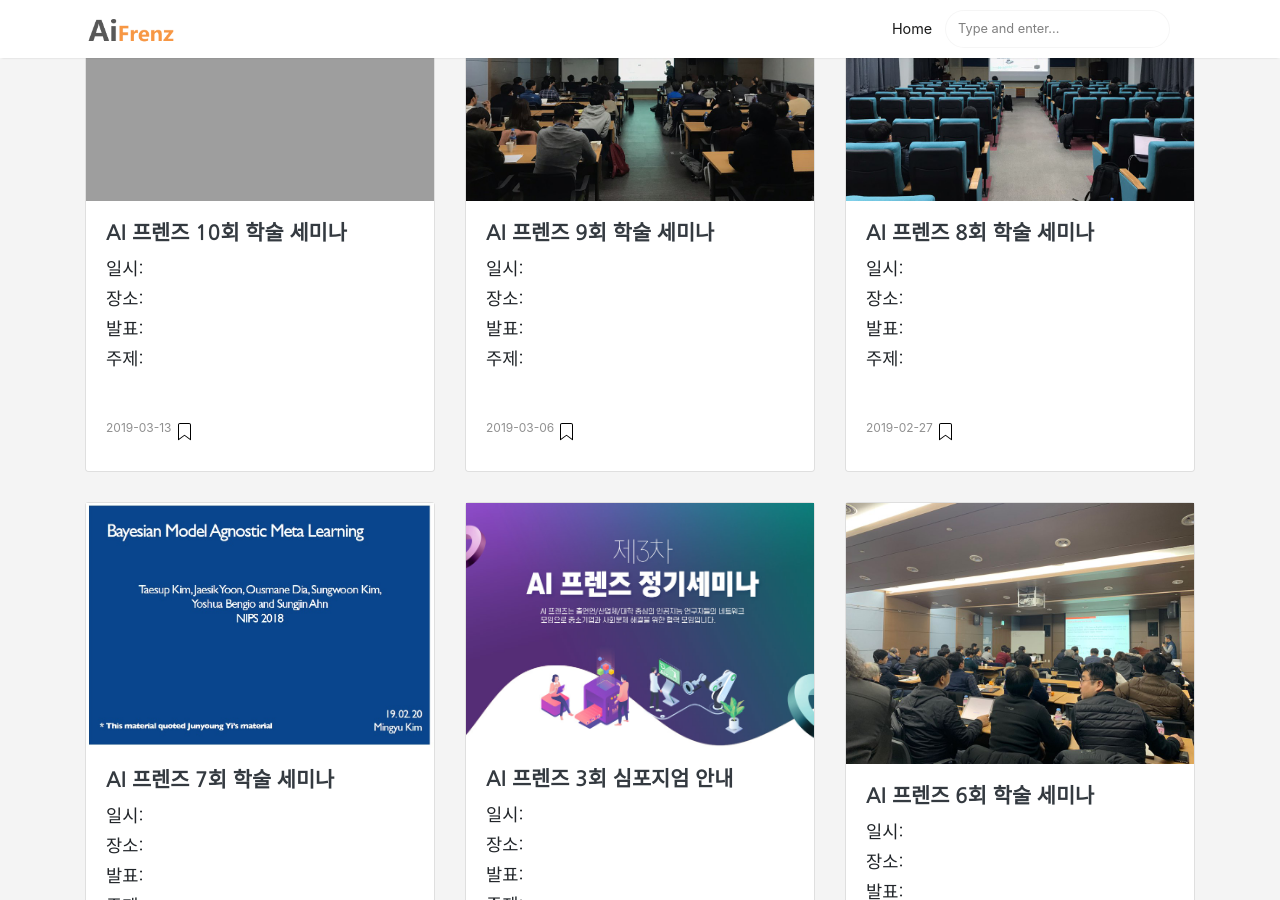
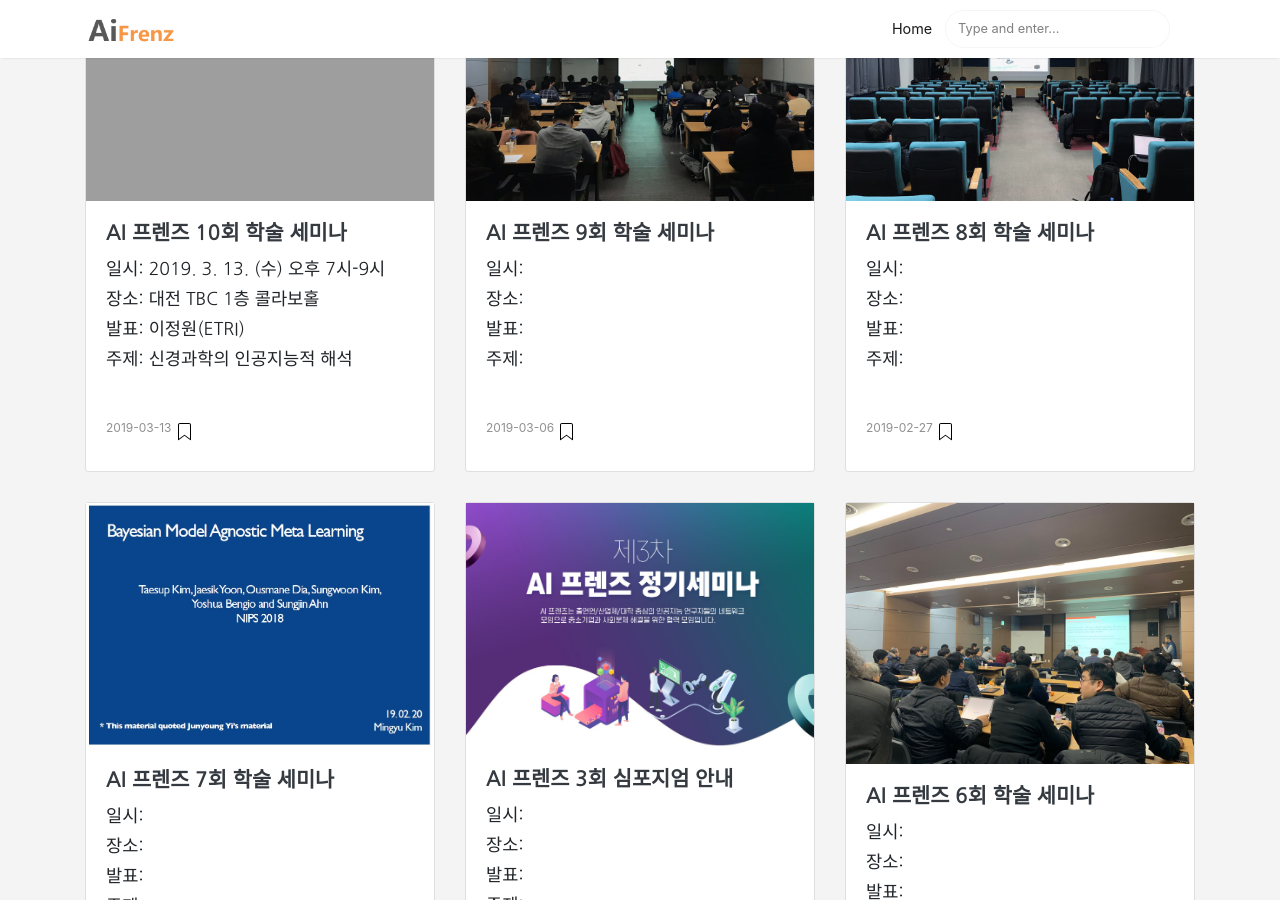
Before and after one commit to aifrenz/aifrenz.github.io, a Jekyll site: the page built from index.html, in a window 1280 px wide and 900 px high, scrolled down 1196 px. Built offline with Jekyll 4.4.1, drawn with Linux system fonts in a browser that asks for light colours; the list of posts is cut into pages by our own code.

Commit message:
Update 2019-03-13-10th-seminar.markdown

```diff
--- a/_posts/2019-03-13-10th-seminar.markdown
+++ b/_posts/2019-03-13-10th-seminar.markdown
@@ -1,6 +1,10 @@
 ---
 layout: post
-title:  "AI 프렌즈 10회 학술 세미나"
+title:  AI 프렌즈 10회 학술 세미나
+when: 2019. 3. 13. (수) 오후 7시-9시
+where: 대전 TBC 1층 콜라보홀
+who: 이정원(ETRI)
+what: 신경과학의 인공지능적 해석
 date:   2019-03-13 19:00:00
 categories: ai-friends update
 tags: ai-friends update
@@ -8,7 +12,7 @@ image: /images/20190316_2.jpeg
 ---
 
 ## 장소: 대덕테크비즈센터(TBC) 1층 콜라보홀
-## 일시: 3월 13일 저녁 7시~9시
+## 일시: 2019년 3월 13일 저녁 7시~9시
 
 - 이번 학술세미나는 ETRI 최고의 이야기꾼 ETRI 이정원님의 강의가 있을 예정입니다.
   그리고 강의가 끝난 후 치킨과 함께 네트워킹 시간을 가질 예정입니다!!^^
```
